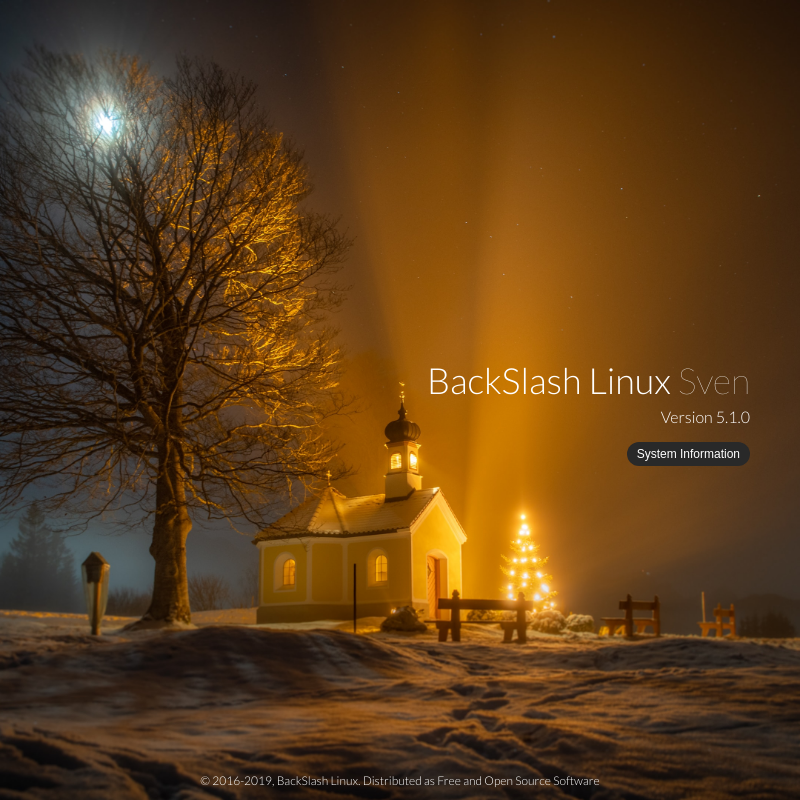
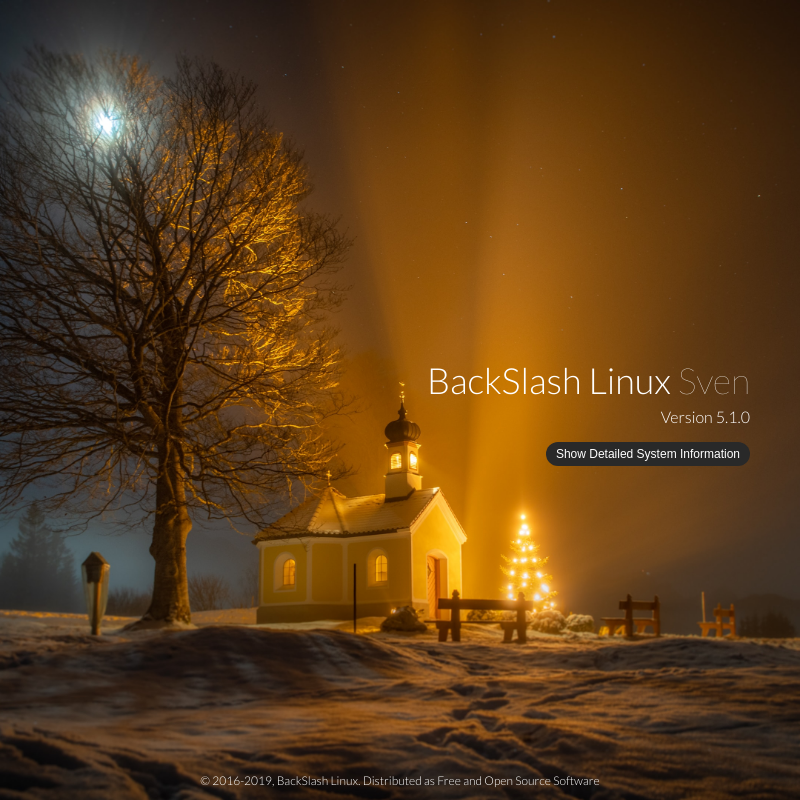
Before and after one commit to BackSlashLinux/infoscreen, an Electron app: page app/index.html in a window 800 px wide. Drawn offline with nearby package versions, Linux system fonts and the light colour scheme.

Commit message:
Updated views

```diff
--- a/app/index.html
+++ b/app/index.html
@@ -12,7 +12,7 @@
         <div class="staticInfoContainer">
             <h1>BackSlash Linux <span>Sven</span></h1>
             <h3>Version 5.1.0</h3>
-            <button id="moveUp">System Information</button>
+            <button id="moveUp">Show Detailed System Information</button>
         </div>
         <div class="copyrightContainer">
             <p>&copy; 2016-2019, BackSlash Linux. Distributed as Free and Open Source Software</p>
```
